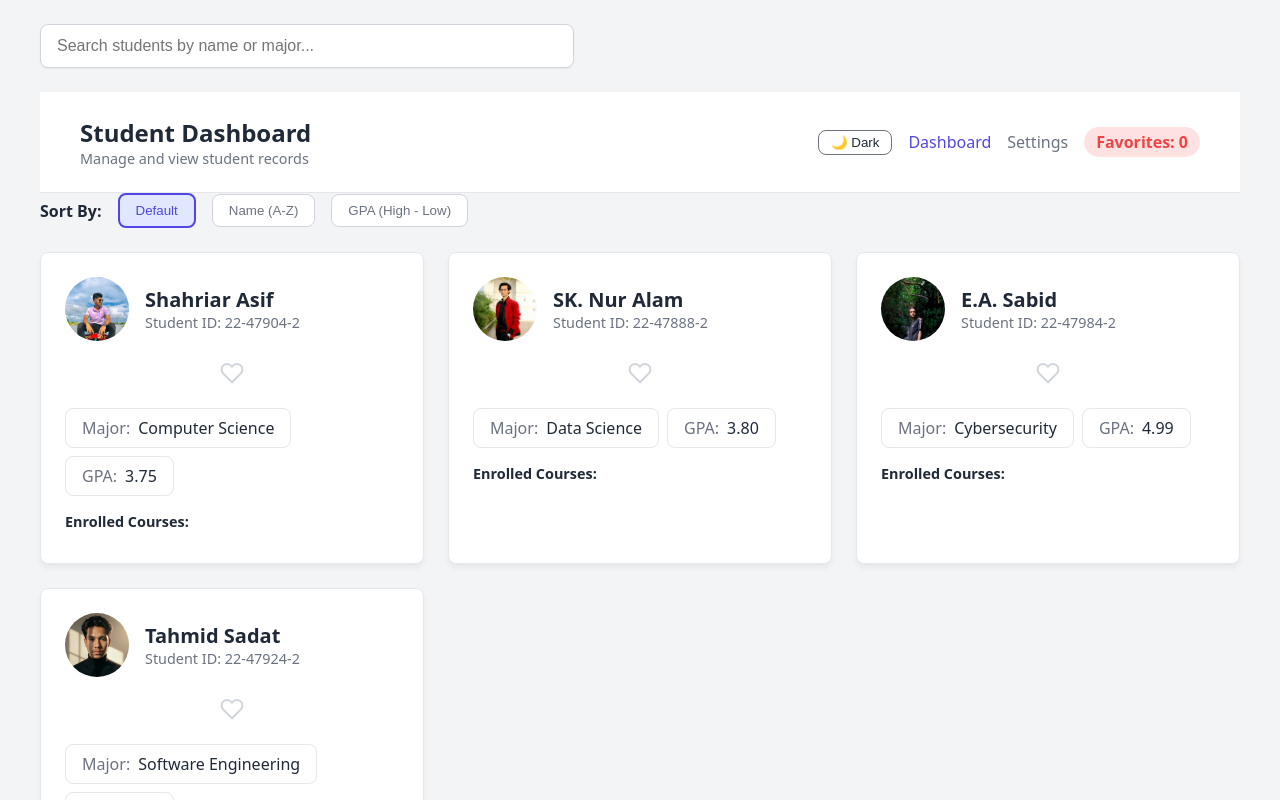
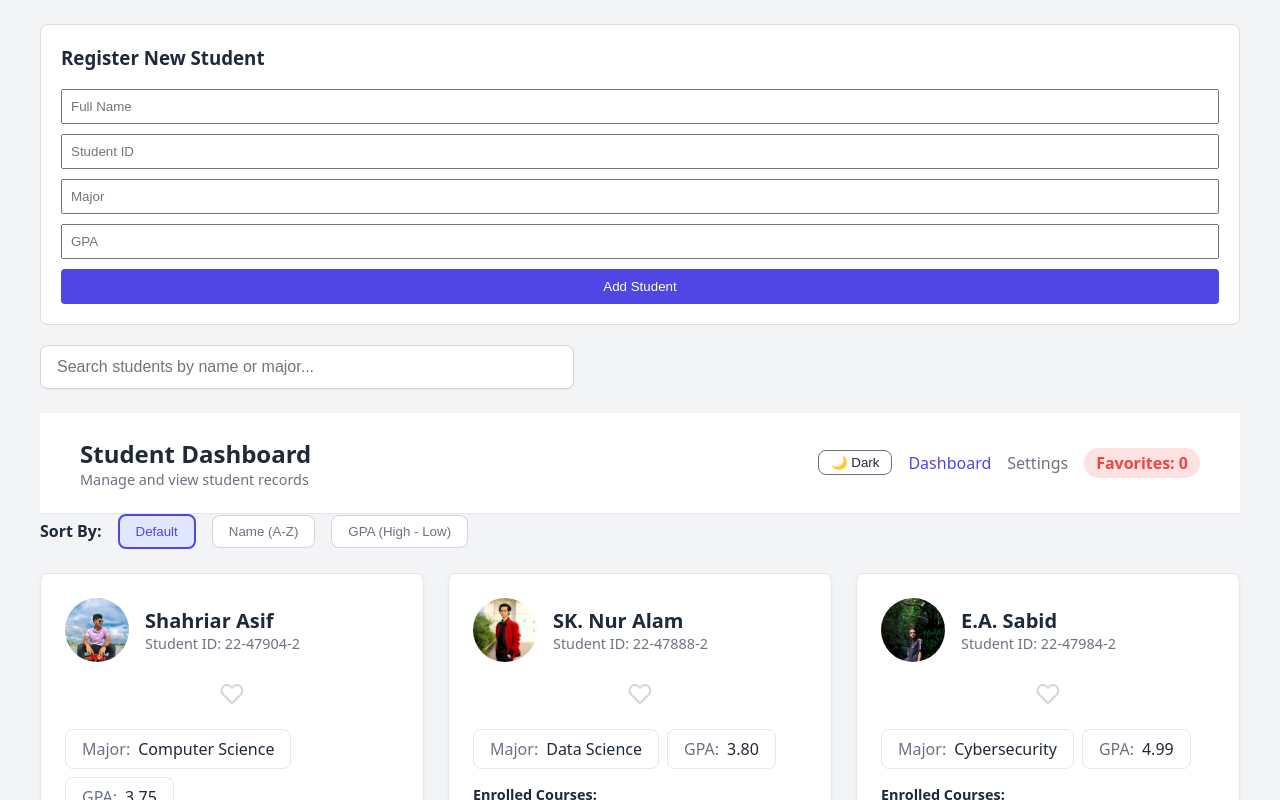
Before and after one commit to TahmidSadat02/Adv.WT-Final-LT, a React (Vite) app: page / in a window 1280 px wide. Shown: the top 800 px of the page. Built offline with nearby package versions, Linux system fonts and the light colour scheme.

Commit message:
Add AddStudentForm with validation (Lab3 Task3)

```diff
--- a/src/App.jsx
+++ b/src/App.jsx
@@ -5,6 +5,7 @@ import { useContext, useEffect, useState } from 'react';
 import SearchBar from './components/SearchBar';
 import SortControls from './components/SortControls';
 import { StudentContext } from './context/StudentContext';
+import AddStudentForm from './components/AddStudentForm';
 
 export default function App() {
   const { students, searchQuery, sortOrder, favoriteCount } = useContext(StudentContext);
@@ -50,6 +51,7 @@ export default function App() {
     <div>
 
       <main style={{ padding: 'var(--spacing-lg) 40px' }}>
+        <AddStudentForm />
         {!isLoading && (
           <SearchBar />
         )}
--- /dev/null
+++ b/src/components/AddStudentForm.jsx
@@ -0,0 +1,54 @@
+import { useState, useContext } from 'react';
+import { StudentContext } from '../context/StudentContext';
+
+export default function AddStudentForm() {
+  const { students } = useContext(StudentContext);
+  const [formData, setFormData] = useState({ name: '', id: '', major: '', gpa: '', courses: '' });
+  const [errors, setErrors] = useState({});
+
+  const validateForm = () => {
+    const newErrors = {};
+    if (!formData.name.trim()) newErrors.name = 'Full Name is required';
+    if (!formData.id.trim()) {
+       newErrors.id = 'Student ID is required';
+    } else if (students.some(s => s.id === formData.id)) {
+       newErrors.id = 'ID must be unique';
+    }
+    if (!formData.major.trim()) newErrors.major = 'Major is required';
+    const gpaNum = parseFloat(formData.gpa);
+    if (isNaN(gpaNum) || gpaNum < 0 || gpaNum > 4.0) newErrors.gpa = 'GPA must be 0-4.0';
+
+    setErrors(newErrors);
+    return Object.keys(newErrors).length === 0;
+  };
+
+  const handleSubmit = (e) => {
+    e.preventDefault();
+    if (validateForm()) {
+      alert("Form is valid! Ready for Task 4.");
+    }
+  };
+
+  return (
+    <div style={{ backgroundColor: 'var(--color-surface)', padding: '20px', borderRadius: '8px', marginBottom: '20px', border: '1px solid #ddd' }}>
+      <h3 style={{ color: 'var(--text-main)', marginTop: 0 }}>Register New Student</h3>
+      <form onSubmit={handleSubmit} style={{ display: 'flex', flexDirection: 'column', gap: '10px' }}>
+        <input style={{ padding: '8px' }} placeholder="Full Name" value={formData.name} onChange={e => setFormData({...formData, name: e.target.value})} />
+        {errors.name && <span style={{ color: 'red', fontSize: '12px' }}>{errors.name}</span>}
+
+        <input style={{ padding: '8px' }} placeholder="Student ID" value={formData.id} onChange={e => setFormData({...formData, id: e.target.value})} />
+        {errors.id && <span style={{ color: 'red', fontSize: '12px' }}>{errors.id}</span>}
+
+        <input style={{ padding: '8px' }} placeholder="Major" value={formData.major} onChange={e => setFormData({...formData, major: e.target.value})} />
+        {errors.major && <span style={{ color: 'red', fontSize: '12px' }}>{errors.major}</span>}
+
+        <input style={{ padding: '8px' }} placeholder="GPA" value={formData.gpa} onChange={e => setFormData({...formData, gpa: e.target.value})} />
+        {errors.gpa && <span style={{ color: 'red', fontSize: '12px' }}>{errors.gpa}</span>}
+
+        <button type="submit" style={{ padding: '10px', backgroundColor: 'var(--color-primary)', color: 'white', border: 'none', borderRadius: '4px', cursor: 'pointer' }}>
+          Add Student
+        </button>
+      </form>
+    </div>
+  );
+}
```
